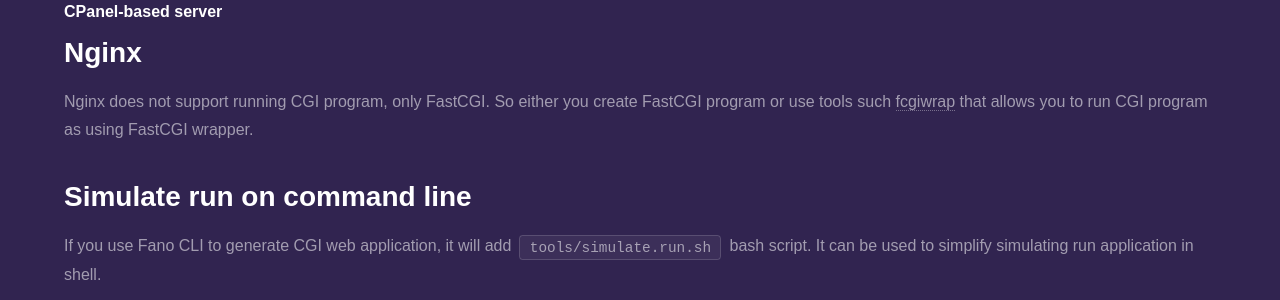
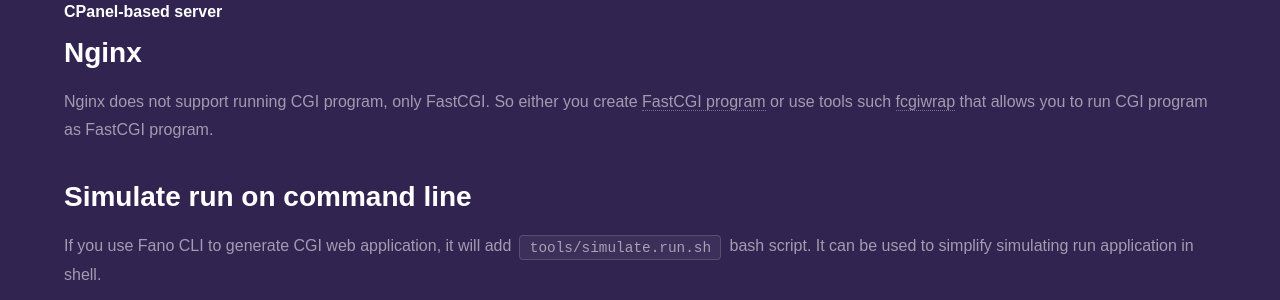
Before and after one commit to fanoframework/fanoframework.github.io, a Jekyll site: the page built from deployment/cgi/index.md, in a window 1280 px wide and 900 px high, scrolled down 3654 px. Shown: the part 167-467 px from the top of the window. Built offline with Jekyll 4.4.1, drawn with Linux system fonts in a browser that asks for light colours; our own code applies the rules of GitHub Pages for plain Markdown files.

Commit message:
add link to FastCGI project creation doc

```diff
--- a/deployment/cgi/index.md
+++ b/deployment/cgi/index.md
@@ -147,7 +147,7 @@
 
 ## Nginx
 
-Nginx does not support running CGI program, only FastCGI. So either you create FastCGI program or use tools such [fcgiwrap](https://www.nginx.com/resources/wiki/start/topics/examples/fcgiwrap/) that allows you to run CGI program as using FastCGI wrapper.
+Nginx does not support running CGI program, only FastCGI. So either you create [FastCGI program](/scaffolding-with-fano-cli/creating-project/#creating-fastcgi-project) or use tools such [fcgiwrap](https://www.nginx.com/resources/wiki/start/topics/examples/fcgiwrap/) that allows you to run CGI program as FastCGI program.
 
 ## Simulate run on command line
 
```
